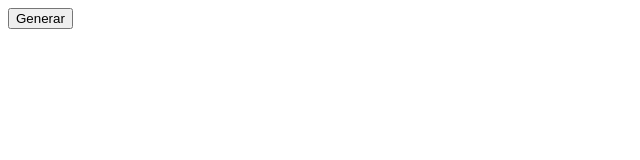
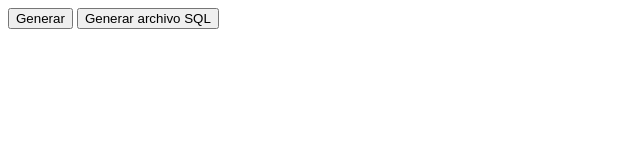
Before and after one commit to DreamRemnant/dreamremnant.github.io, a plain HTML site: page dummy.html in a window 1280 px wide. Shown: the whole page, without its empty margins (0-640 px from the left). Drawn offline with Linux system fonts and the light colour scheme.

Commit message:
Se añadió boton para generar archivoSQL

```diff
--- a/dummy.html
+++ b/dummy.html
@@ -8,6 +8,7 @@
 </head>
 <body>
     <input type="button" value="Generar" onclick="generar();">
+    <input type="button" value="Generar archivo SQL" onclick="generar_archivo();">
     <p id="parrafo"></p>
 </body>
 </html>
```
